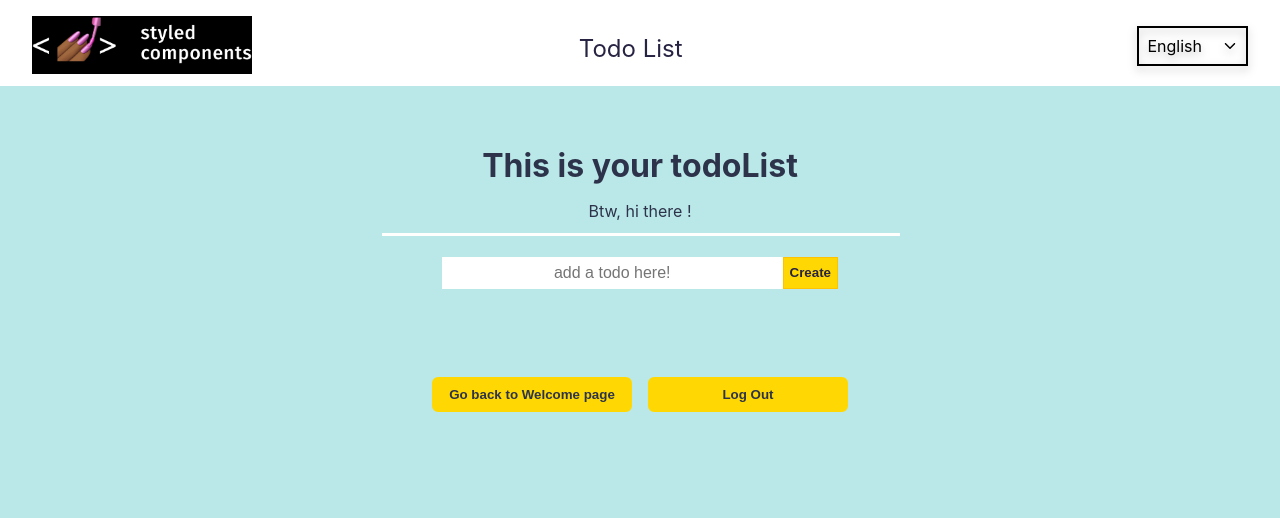
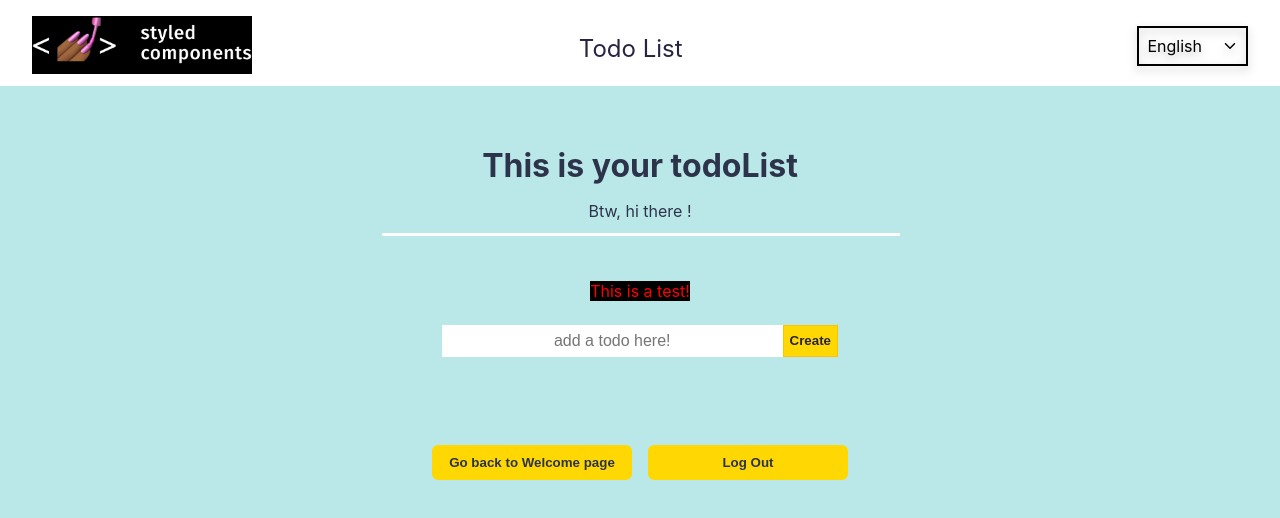
Before and after one commit to AkmalRegov/my_todo_app, a React (Create React App) app: page /todoList in a window 1280 px wide. Shown: the top 518 px of the page. Built offline with nearby package versions, Linux system fonts and the light colour scheme.

Commit message:
Added a p tag and just playing around with nested styling using styled-components.

```diff
--- a/src/pages/Todo/TodoList.tsx
+++ b/src/pages/Todo/TodoList.tsx
@@ -18,6 +18,7 @@ const StrikethroughAnimation = keyframes`
 	}
 `;
 
+//if the &:after is commented, the animated line would strecth until viewport width, why??
 const StrikethroughMixin = css`
     &:after {
         content: "";
@@ -80,6 +81,14 @@ const TodoFormDiv = styled.div`
     justify-content: center;
     gap: 1rem;
     margin-top: 0.75rem;
+
+    p {
+        color: red;
+    }
+
+    [data-name="white"] {
+        background-color: black;
+    }
 `;
 
 const TodoInput = styled.input`
@@ -379,6 +388,7 @@ export function TodoList() {
                     </div>
 
                     <TodoFormDiv>
+                        <p data-name="white">This is a test!</p>
                         <TodoForm onSubmit={handleSubmit} style={{ width: `${widthLoginH1Text - 20}px` }}>
                             <TodoInput
                                 ref={TodoInputRef}
```
